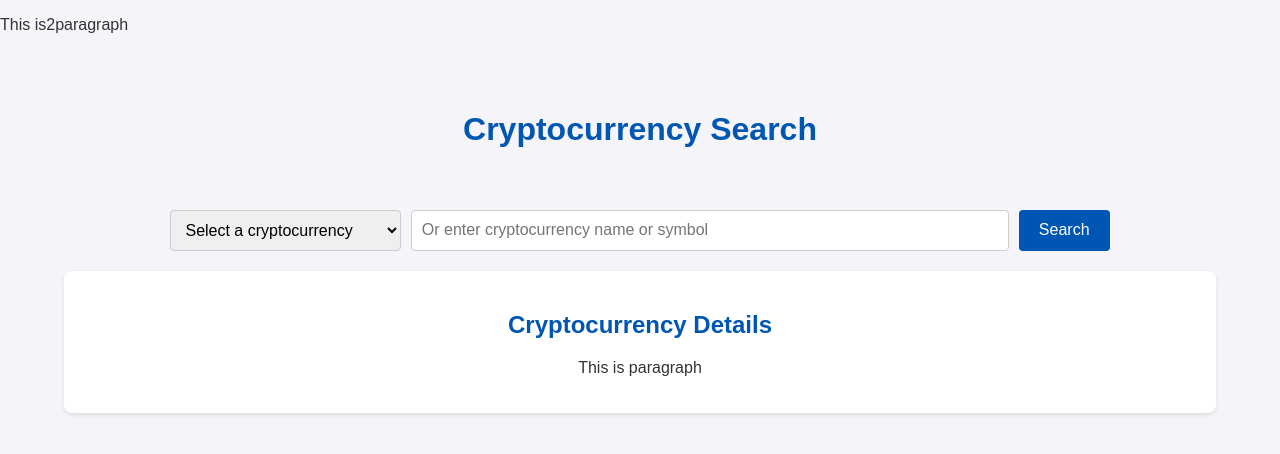
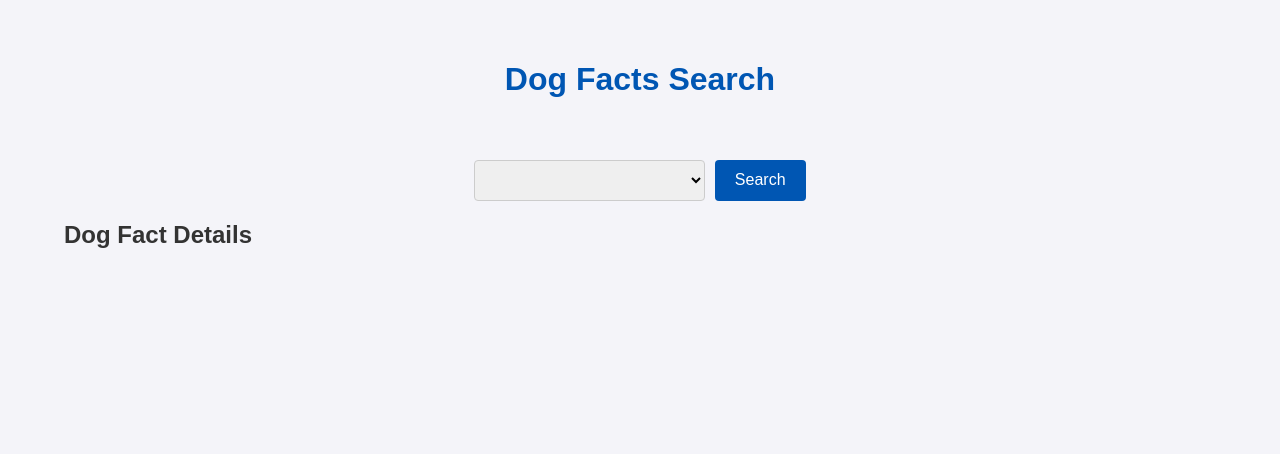
Before and after one commit to moaizmasud1/moaiz, a plain HTML site: page index.html in a window 1280 px wide. Drawn offline with Linux system fonts and the light colour scheme.

Commit message:
Update index.html

```diff
--- a/index.html
+++ b/index.html
@@ -3,29 +3,27 @@
 <head>
     <meta charset="UTF-8">
     <meta name="viewport" content="width=device-width, initial-scale=1.0">
-    <title>Cryptocurrency Search</title>
+    <title>Dog Facts Search</title>
     <link rel="stylesheet" href="styles.css">
 </head>
 <body>
-    <p>This is2paragraph</p>
     <div class="container">
         <header>
-            <h1>Cryptocurrency Search</h1>
+            <h1>Dog Facts Search</h1>
         </header>
 
         <section class="search-bar">
-            <select id="cryptoDropdown">
+            <select id="dogFactsDropdown">
                 <!-- Options will be dynamically populated -->
             </select>
-            <input type="text" id="stockInput" placeholder="Or enter cryptocurrency name or symbol" />
+
             <button id="searchButton">Search</button>
         </section>
 
-        <section class="crypto-details">
-            <h2>Cryptocurrency Details</h2>
-            <p>This is paragraph</p>
-            <div id="stockDetails">
-                <!-- Cryptocurrency details will be displayed here -->
+        <section class="dog-details">
+            <h2>Dog Fact Details</h2>
+            <div id="dogDetails">
+                <!-- Dog fact details will be displayed here -->
             </div>
         </section>
     </div>
```
